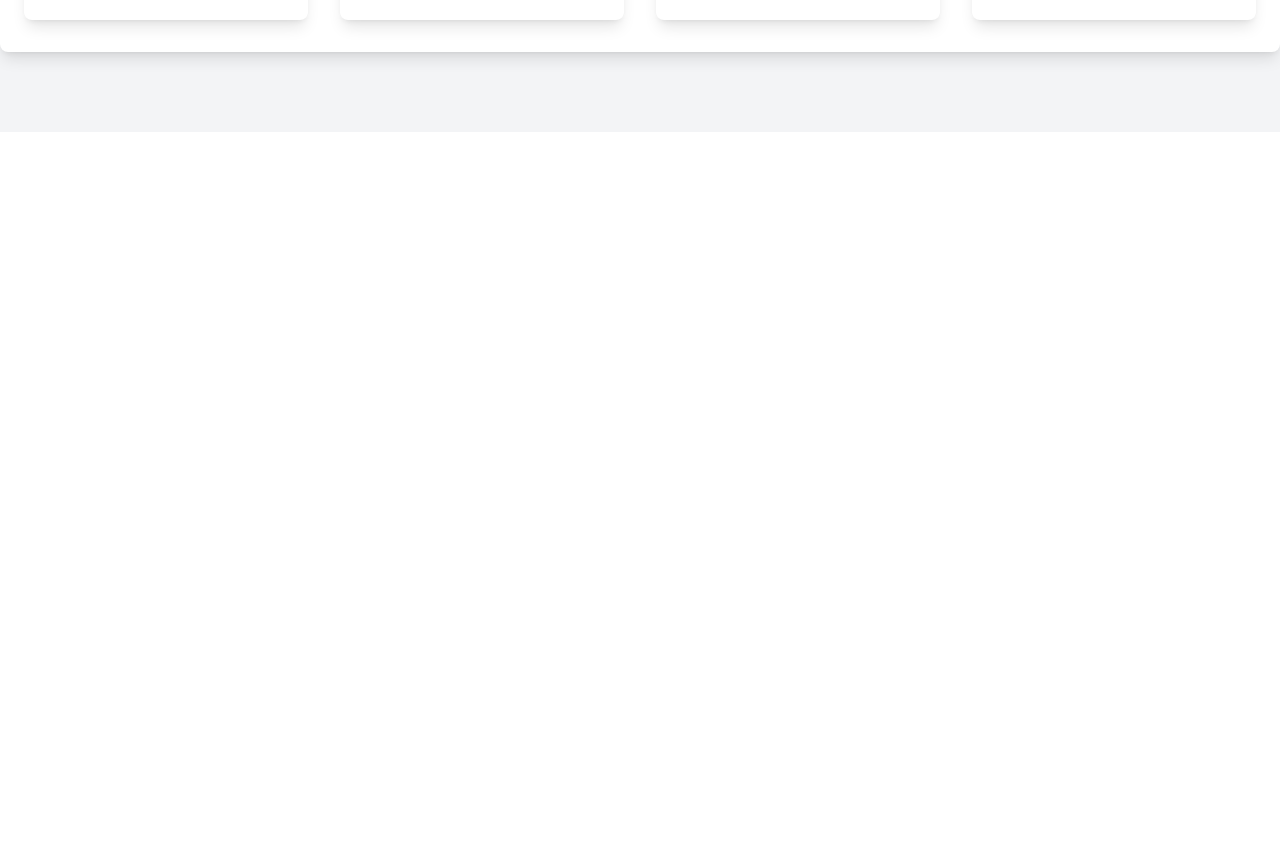
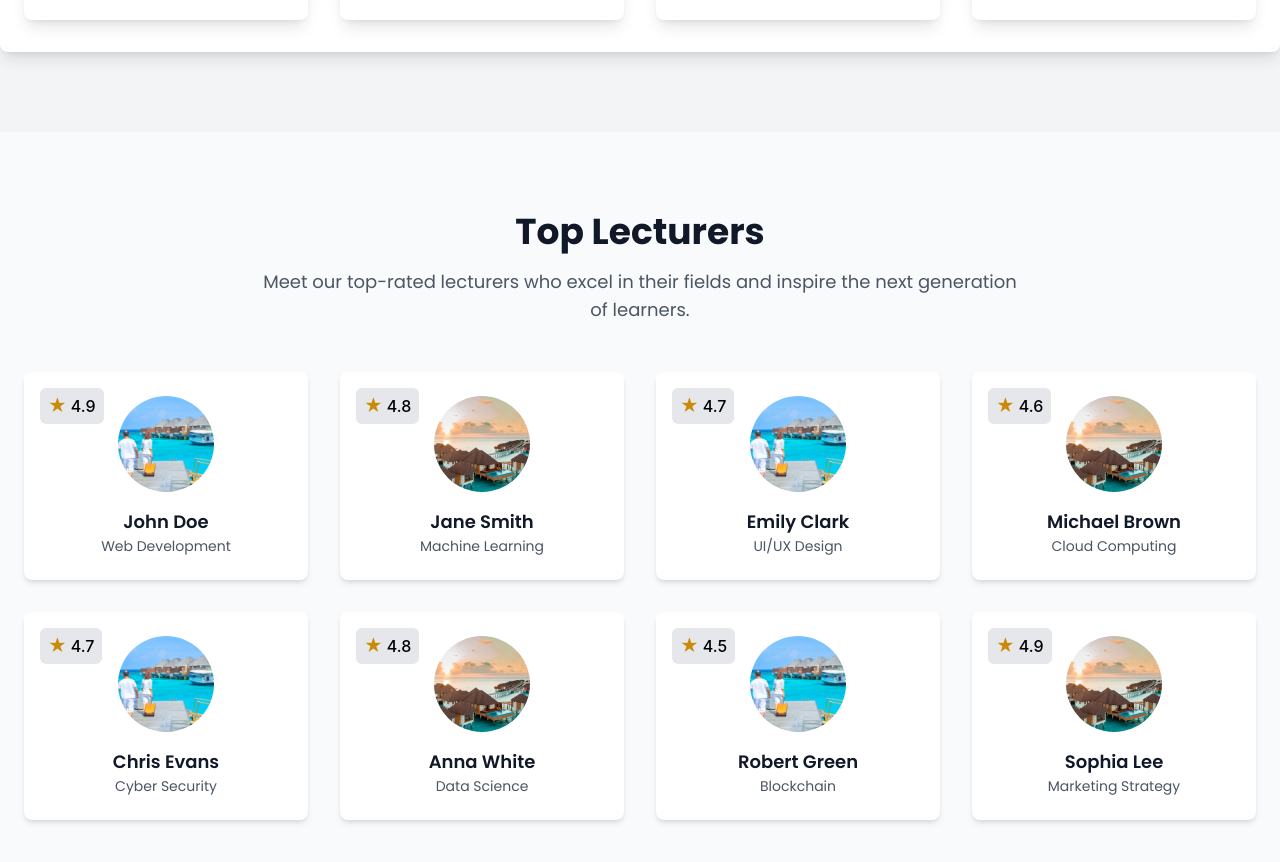
Before and after one commit to junsheng526/lucas-cyber-academy, a React (Create React App) app: page / in a window 1280 px wide. Shown: the part 2780-3642 px from the top of the page. Before the commit the page ends 2912 px from the top, so only its background shows below. Built offline with nearby package versions, Linux system fonts and the light colour scheme.

Commit message:
feat: top lecturer

```diff
--- /dev/null
+++ b/src/modules/home/TopLecturerSection.tsx
@@ -0,0 +1,116 @@
+import React from "react";
+import Text from "../../components/Text";
+import { HOME_HERO_1, HOME_HERO_2 } from "../../assets/assets";
+
+interface LecturerCardProps {
+  name: string;
+  course: string;
+  rating: number;
+  image: string;
+}
+
+const LecturerCard: React.FC<LecturerCardProps> = ({
+  name,
+  course,
+  rating,
+  image,
+}) => {
+  return (
+    <div className="relative bg-white shadow-md rounded-lg overflow-hidden p-6 flex flex-col items-center">
+      {/* Rating */}
+      <div className="absolute top-4 left-4 flex items-center bg-gray-200 text-black px-2 py-1 rounded-md">
+        <span className="text-yellow-600 text-lg">&#9733;</span>
+        <span className="ml-1 font-medium">{rating.toFixed(1)}</span>
+      </div>
+      {/* Profile Image */}
+      <img
+        src={image}
+        alt={name}
+        className="w-24 h-24 rounded-full object-cover mb-4"
+      />
+      {/* Lecturer Details */}
+      <Text as="h3" className="text-lg font-semibold text-gray-900">
+        {name}
+      </Text>
+      <Text as="p" className="text-sm text-gray-600">
+        {course}
+      </Text>
+    </div>
+  );
+};
+
+const lecturers = [
+  {
+    name: "John Doe",
+    course: "Web Development",
+    rating: 4.9,
+    image: HOME_HERO_1,
+  },
+  {
+    name: "Jane Smith",
+    course: "Machine Learning",
+    rating: 4.8,
+    image: HOME_HERO_2,
+  },
+  {
+    name: "Emily Clark",
+    course: "UI/UX Design",
+    rating: 4.7,
+    image: HOME_HERO_1,
+  },
+  {
+    name: "Michael Brown",
+    course: "Cloud Computing",
+    rating: 4.6,
+    image: HOME_HERO_2,
+  },
+  {
+    name: "Chris Evans",
+    course: "Cyber Security",
+    rating: 4.7,
+    image: HOME_HERO_1,
+  },
+  {
+    name: "Anna White",
+    course: "Data Science",
+    rating: 4.8,
+    image: HOME_HERO_2,
+  },
+  {
+    name: "Robert Green",
+    course: "Blockchain",
+    rating: 4.5,
+    image: HOME_HERO_1,
+  },
+  {
+    name: "Sophia Lee",
+    course: "Marketing Strategy",
+    rating: 4.9,
+    image: HOME_HERO_2,
+  },
+];
+
+export const TopLecturerSection: React.FC = () => {
+  return (
+    <section className="py-20 bg-gray-50">
+      <div className="container mx-auto px-6 text-center">
+        <div className="mb-12">
+          <Text as="h2" className="text-4xl font-bold text-gray-900 mb-4">
+            Top Lecturers
+          </Text>
+          <Text as="p" className="text-lg text-gray-600 max-w-3xl mx-auto">
+            Meet our top-rated lecturers who excel in their fields and inspire
+            the next generation of learners.
+          </Text>
+        </div>
+
+        {/* Grid of Lecturer Cards */}
+        <div className="grid grid-cols-1 md:grid-cols-2 lg:grid-cols-4 gap-8">
+          {lecturers.map((lecturer, index) => (
+            <LecturerCard key={index} {...lecturer} />
+          ))}
+        </div>
+      </div>
+    </section>
+  );
+};
--- a/src/modules/home/home.tsx
+++ b/src/modules/home/home.tsx
@@ -6,6 +6,7 @@ import PopularCoursesSection from "./PopularCourseSection";
 import "swiper/css";
 import "swiper/css/pagination";
 import "swiper/css/navigation";
+import { TopLecturerSection } from "./TopLecturerSection";
 
 const Home: React.FC = () => {
   return (
@@ -14,6 +15,7 @@ const Home: React.FC = () => {
       <HeroSection />
       <PopularCoursesSection />
       <FeaturedClassesSection />
+      <TopLecturerSection />
       {/* <Chatbot /> */}
     </div>
   );
```
